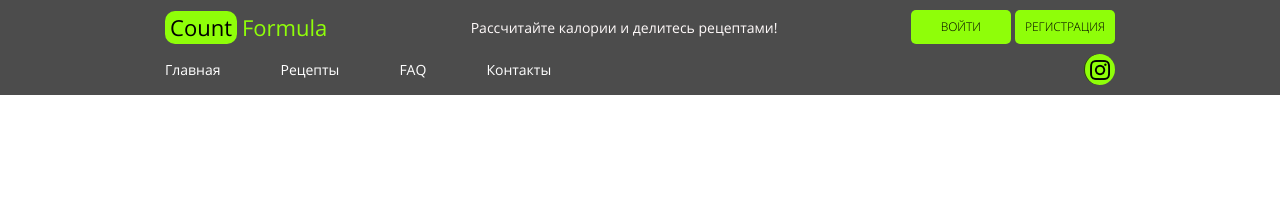
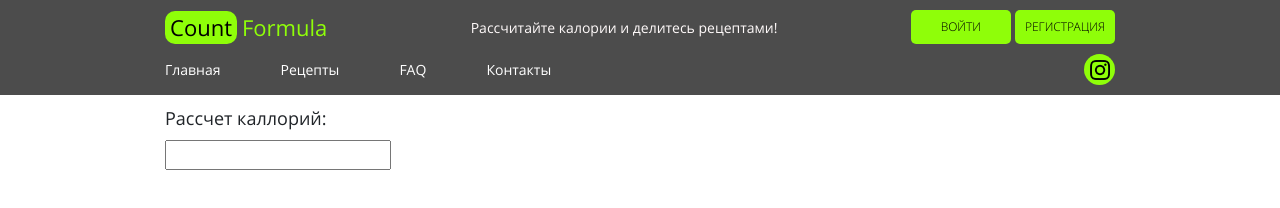
Before and after one commit to shikorin-jr/project, a plain HTML site: page src/index.html in a window 1280 px wide. Drawn offline with Linux system fonts and the light colour scheme.

Commit message:
modif header

```diff
--- a/src/index.html
+++ b/src/index.html
@@ -43,15 +43,20 @@
                     <a href="#">
                         <img src="./icons/instagram.png" alt="instagram">
                     </a>
-
                 </div>
             </div>
-
         </div>
     </header>
-    <section class="promo">
+    <section class="calc">
         <div class="container">
-
+            <div class="calc__wrapper">
+                <div class="calc__calories">
+                    <h2>Рассчет каллорий:</h2>
+                    <form action="#" id="calories-form" class="ccal-form">
+                        <input type="text">
+                    </form>
+                </div>
+            </div>
         </div>
     </section>
 </body>
--- a/src/scss/base/_variables.scss
+++ b/src/scss/base/_variables.scss
@@ -1,2 +1 @@
 $main-color: #8ffe09;
-$second-color: #777777;
--- /dev/null
+++ b/src/scss/blocks/_calc.scss
@@ -0,0 +1,13 @@
+.calc{
+    padding-top: 105px;
+    min-height: 450px;
+    &__wrapper{
+
+    }
+    &__calories{
+        h2{
+            font-weight: 400;
+            font-size: 18px;
+        }
+    }
+}
--- a/src/scss/blocks/_header.scss
+++ b/src/scss/blocks/_header.scss
@@ -1,7 +1,7 @@
 .header{
     min-height: 95px;
     width: 100%;
-    background-color: rgba(0, 0, 0, 0.7);;
+    background-color: #4c4c4c;
     padding: 10px 0;
     position: fixed;
     &__wrapper{
@@ -72,7 +72,6 @@
             align-items: center;
             justify-content: center;
             border-radius: 100%;
-            border-left: 1px solid rgba(0, 0, 0, 0.7);
             height: 31px;
             width: 31px;
             img{
--- a/src/scss/style.scss
+++ b/src/scss/style.scss
@@ -10,3 +10,4 @@
 
 @import './blocks/buttons';
 @import './blocks/header';
+@import './blocks/calc'
```
Also changed, not shown: src/css/style.css.
